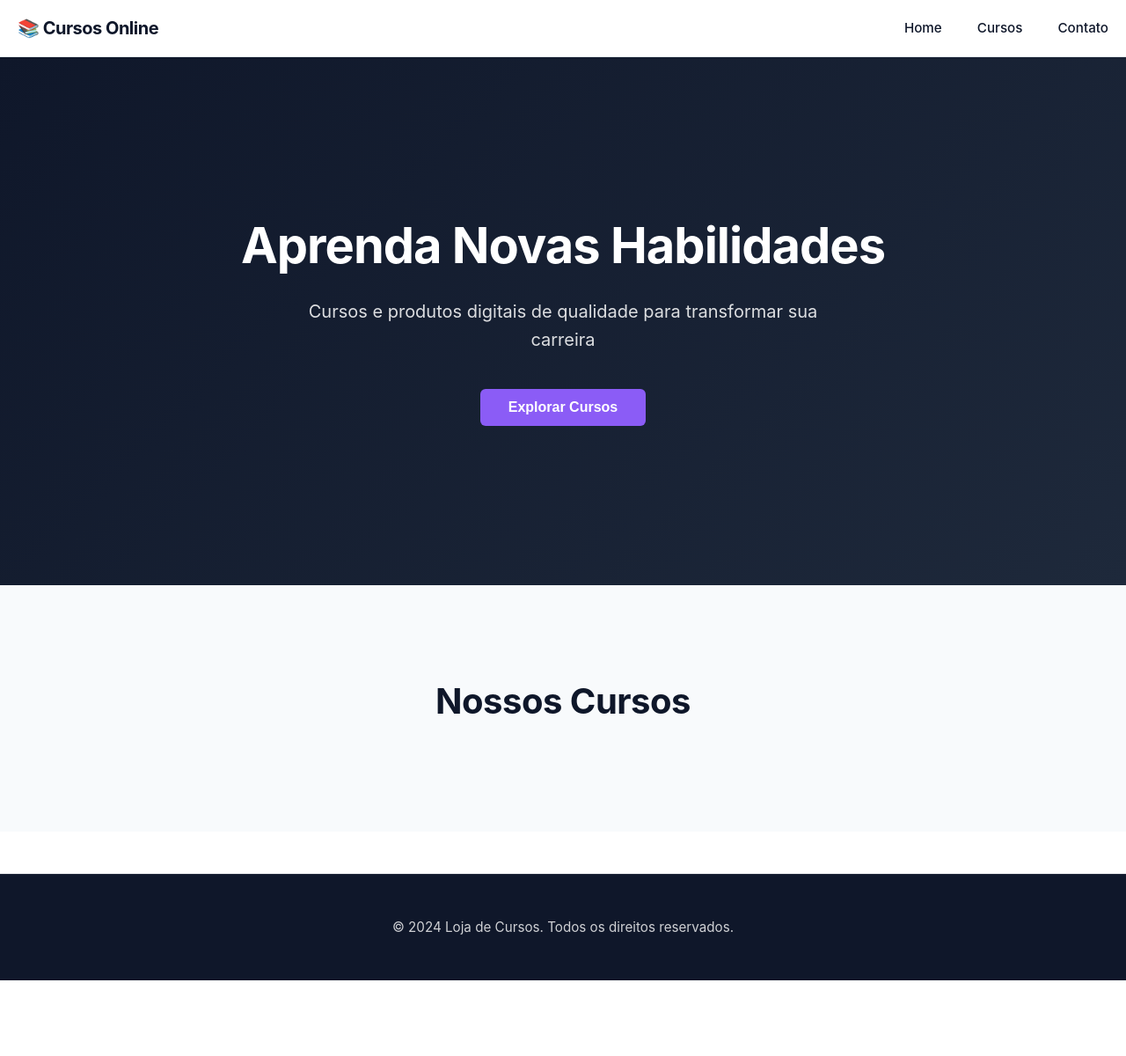
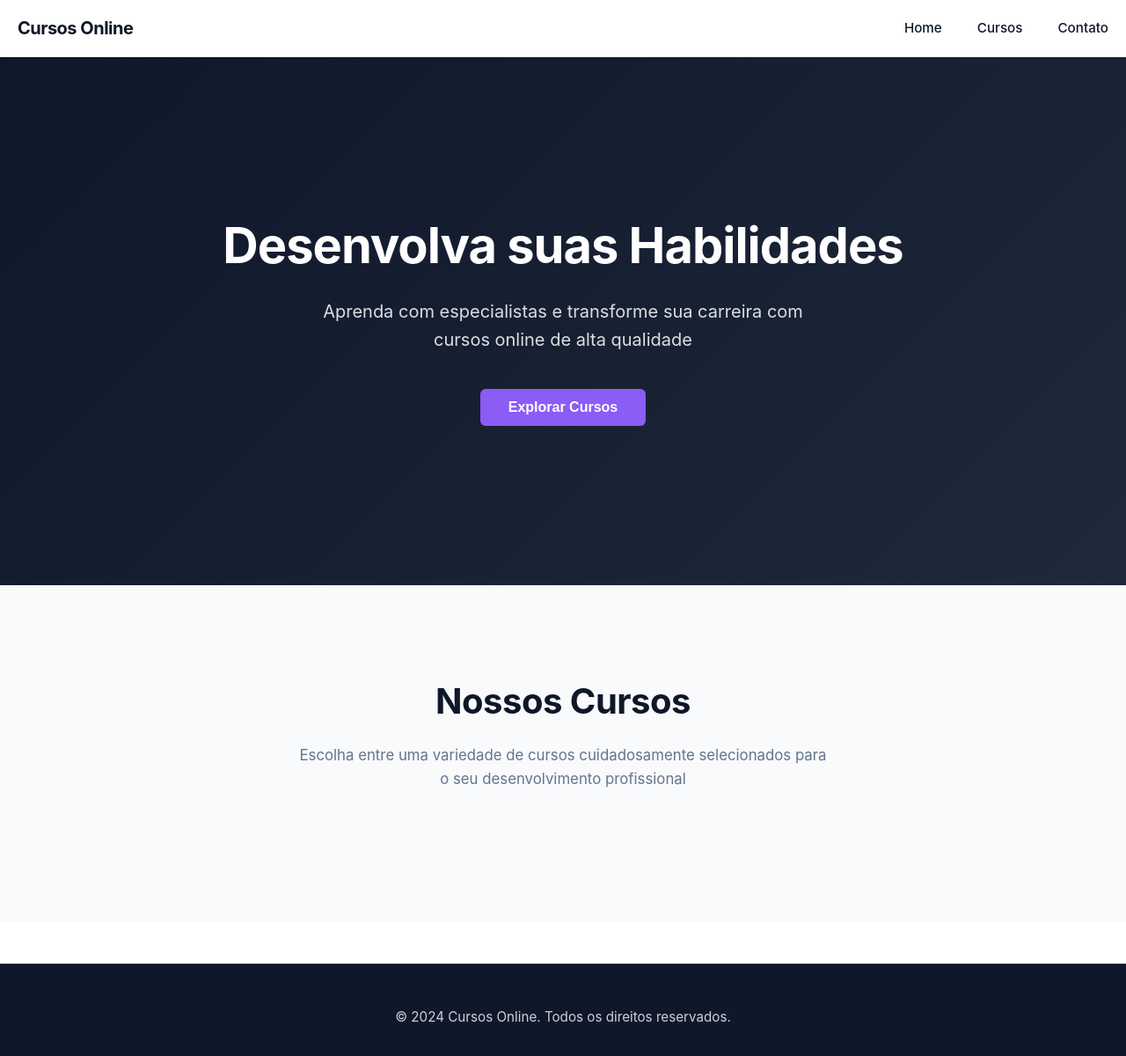
Before and after one commit to Oliveirawzz/loja-cursos-virtuais, a website: page public/index.html in a window 1280 px wide. Shown: the whole page at 88% size. Before the commit the page ends 1114 px from the top, so only its background shows below. Drawn offline with Linux system fonts and the light colour scheme; a script that the page names is missing.

Commit message:
HTML atualizado com design minimalista e profissional

```diff
--- a/public/index.html
+++ b/public/index.html
@@ -3,14 +3,14 @@
 <head>
   <meta charset="UTF-8">
   <meta name="viewport" content="width=device-width, initial-scale=1.0">
-  <title>Loja de Cursos - Aprenda com a Gente</title>
+  <title>Cursos Online - Aprenda Novas Habilidades</title>
   <link rel="stylesheet" href="styles.css">
 </head>
 <body>
   <!-- Navigation -->
   <nav class="navbar">
     <div class="container">
-      <div class="logo">📚 Cursos Online</div>
+      <div class="logo">Cursos Online</div>
       <ul class="nav-links">
         <li><a href="#home">Home</a></li>
         <li><a href="#courses">Cursos</a></li>
@@ -23,8 +23,8 @@
   <section id="home" class="hero">
     <div class="container">
       <div class="hero-content">
-        <h1>Aprenda Novas Habilidades</h1>
-        <p>Cursos e produtos digitais de qualidade para transformar sua carreira</p>
+        <h1>Desenvolva suas Habilidades</h1>
+        <p>Aprenda com especialistas e transforme sua carreira com cursos online de alta qualidade</p>
         <button class="btn btn-primary" onclick="document.getElementById('courses').scrollIntoView({behavior: 'smooth'})">Explorar Cursos</button>
       </div>
     </div>
@@ -34,6 +34,7 @@
   <section id="courses" class="courses">
     <div class="container">
       <h2>Nossos Cursos</h2>
+      <p>Escolha entre uma variedade de cursos cuidadosamente selecionados para o seu desenvolvimento profissional</p>
       <div class="courses-grid" id="coursesGrid"></div>
     </div>
   </section>
@@ -41,7 +42,7 @@
   <!-- Footer -->
   <footer class="footer">
     <div class="container">
-      <p>&copy; 2024 Loja de Cursos. Todos os direitos reservados.</p>
+      <p>&copy; 2024 Cursos Online. Todos os direitos reservados.</p>
     </div>
   </footer>
 
```
